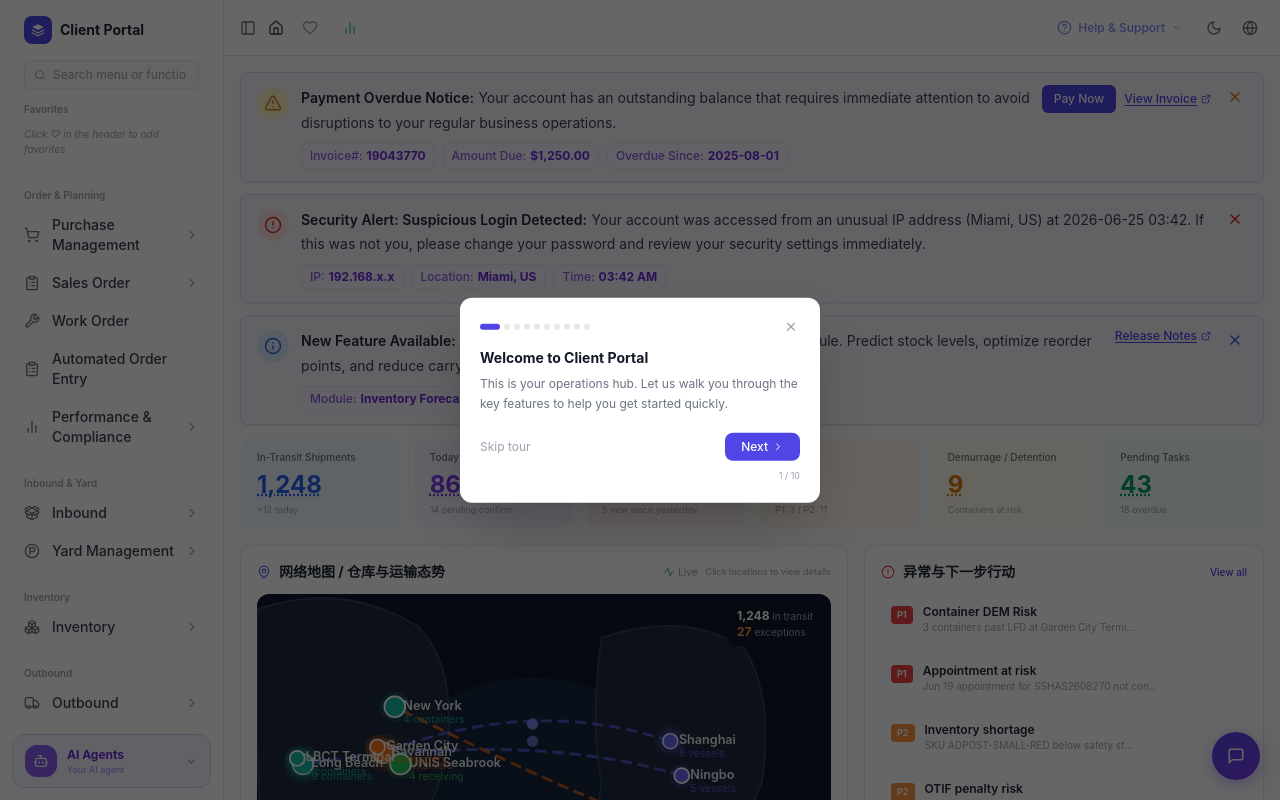
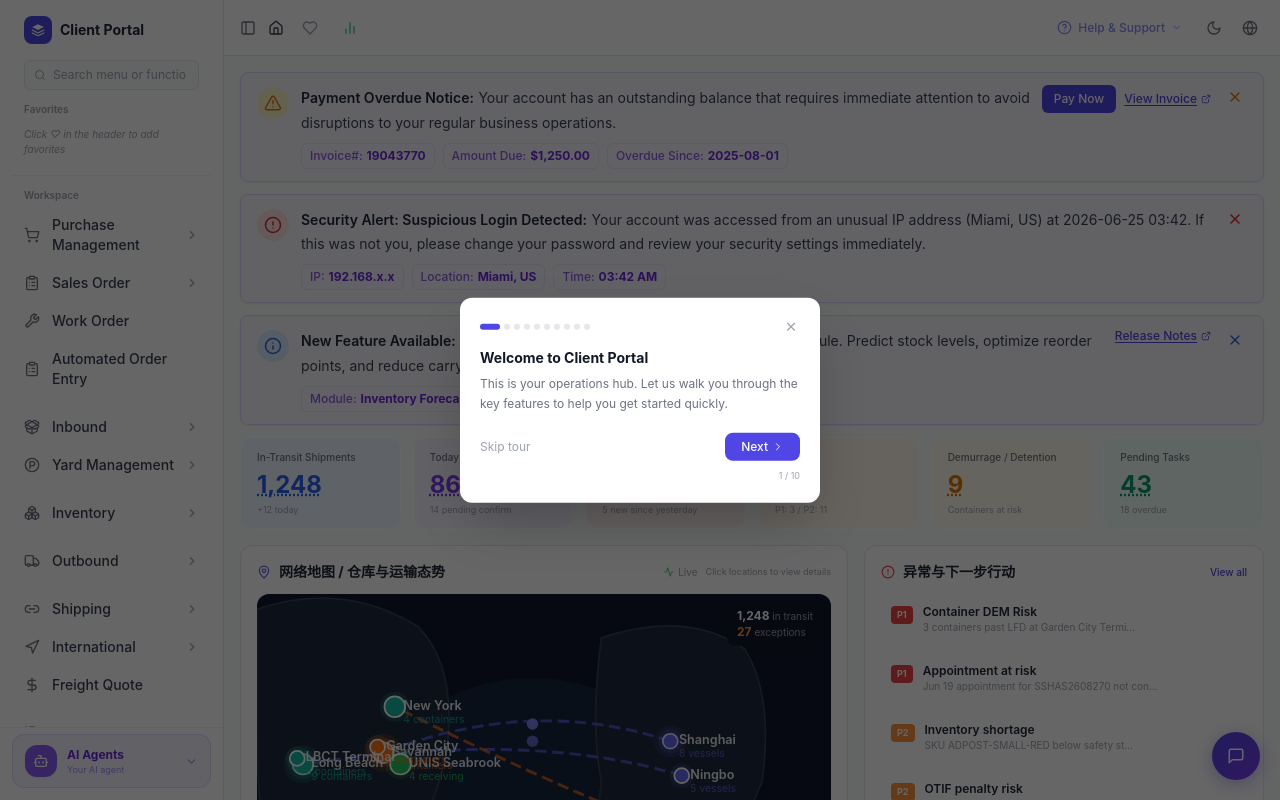
Before and after one commit to WYJade/CP-Announcement-management, a React (Vite) app: page / in a window 1280 px wide. Shown: the top 800 px of the page. Built offline with nearby package versions, Linux system fonts and the light colour scheme.

Commit message:
fix: rename Order&Planning to Workspace, remove sub-section labels, move Performance&Compliance to before Integration

```diff
--- a/src/components/Layout/NavSidebar.tsx
+++ b/src/components/Layout/NavSidebar.tsx
@@ -97,18 +97,6 @@ const menuItems: MenuItem[] = [
     icon: <ClipboardList size={16} />,
     expandable: false,
   },
-  {
-    id: 'performance',
-    label: 'Performance & Compliance',
-    icon: <BarChart2Icon size={16} />,
-    expandable: true,
-    children: [
-      { id: 'walmart-shipments', label: 'Walmart Shipments' },
-      { id: 'target-shipments', label: 'Target Shipments' },
-      { id: 'damaged-box', label: 'Damaged Box Detection' },
-    ],
-  },
-
   // ── Inbound & Yard ─────────────────────────────────────────────────────────
   {
     id: 'inbound',
@@ -234,6 +222,19 @@ const menuItems: MenuItem[] = [
       { id: 'history', label: 'History' },
       { id: 'cost-calculator', label: 'Cost Calculator' },
       { id: 'claim', label: 'Claim' },
+    ],
+  },
+
+  // ── Performance & Compliance (after Finance, before Integration)
+  {
+    id: 'performance',
+    label: 'Performance & Compliance',
+    icon: <BarChart2Icon size={16} />,
+    expandable: true,
+    children: [
+      { id: 'walmart-shipments', label: 'Walmart Shipments' },
+      { id: 'target-shipments', label: 'Target Shipments' },
+      { id: 'damaged-box', label: 'Damaged Box Detection' },
     ],
   },
 
@@ -613,39 +614,27 @@ function NavSidebar() {
 
         {/* Workspace Section */}
         <div className="border-t border-gray-100 pt-3">
-        <p className="text-[10px] font-semibold text-gray-400 px-3 mb-1">Order &amp; Planning</p>
+        <p className="text-[10px] font-semibold text-gray-400 px-3 mb-1">Workspace</p>
         <nav className="space-y-0.5 mb-3">
-          {renderMenuSection(menuItems.slice(1,6))}
+          {renderMenuSection(menuItems.slice(1,5))}
         </nav>
-        <div className="border-t border-gray-100 mx-3 mb-2 mt-1" />
-        <p className="text-[10px] font-semibold text-gray-400 px-3 mb-1">Inbound &amp; Yard</p>
         <nav className="space-y-0.5 mb-3">
-          {renderMenuSection(menuItems.slice(6,8))}
+          {renderMenuSection(menuItems.slice(5,7))}
         </nav>
-        <div className="border-t border-gray-100 mx-3 mb-2 mt-1" />
-        <p className="text-[10px] font-semibold text-gray-400 px-3 mb-1">Inventory</p>
+        <nav className="space-y-0.5 mb-3">
+          {renderMenuSection(menuItems.slice(7,8))}
+        </nav>
         <nav className="space-y-0.5 mb-3">
           {renderMenuSection(menuItems.slice(8,9))}
         </nav>
-        <div className="border-t border-gray-100 mx-3 mb-2 mt-1" />
-        <p className="text-[10px] font-semibold text-gray-400 px-3 mb-1">Outbound</p>
         <nav className="space-y-0.5 mb-3">
-          {renderMenuSection(menuItems.slice(9,10))}
+          {renderMenuSection(menuItems.slice(9,12))}
         </nav>
-        <div className="border-t border-gray-100 mx-3 mb-2 mt-1" />
-        <p className="text-[10px] font-semibold text-gray-400 px-3 mb-1">Shipping &amp; Freight</p>
         <nav className="space-y-0.5 mb-3">
-          {renderMenuSection(menuItems.slice(10,13))}
+          {renderMenuSection(menuItems.slice(12,13))}
         </nav>
-        <div className="border-t border-gray-100 mx-3 mb-2 mt-1" />
-        <p className="text-[10px] font-semibold text-gray-400 px-3 mb-1">Returns</p>
         <nav className="space-y-0.5 mb-3">
-          {renderMenuSection(menuItems.slice(13,14))}
-        </nav>
-        <div className="border-t border-gray-100 mx-3 mb-2 mt-1" />
-        <p className="text-[10px] font-semibold text-gray-400 px-3 mb-1">Finance</p>
-        <nav className="space-y-0.5 mb-3">
-          {renderMenuSection(menuItems.slice(14,15))}
+          {renderMenuSection(menuItems.slice(13,15))}
         </nav>
         <div className="border-t border-gray-100 mx-3 mb-2 mt-1" />
         <p className="text-[10px] font-semibold text-gray-400 px-3 mb-1">Integration</p>
```
